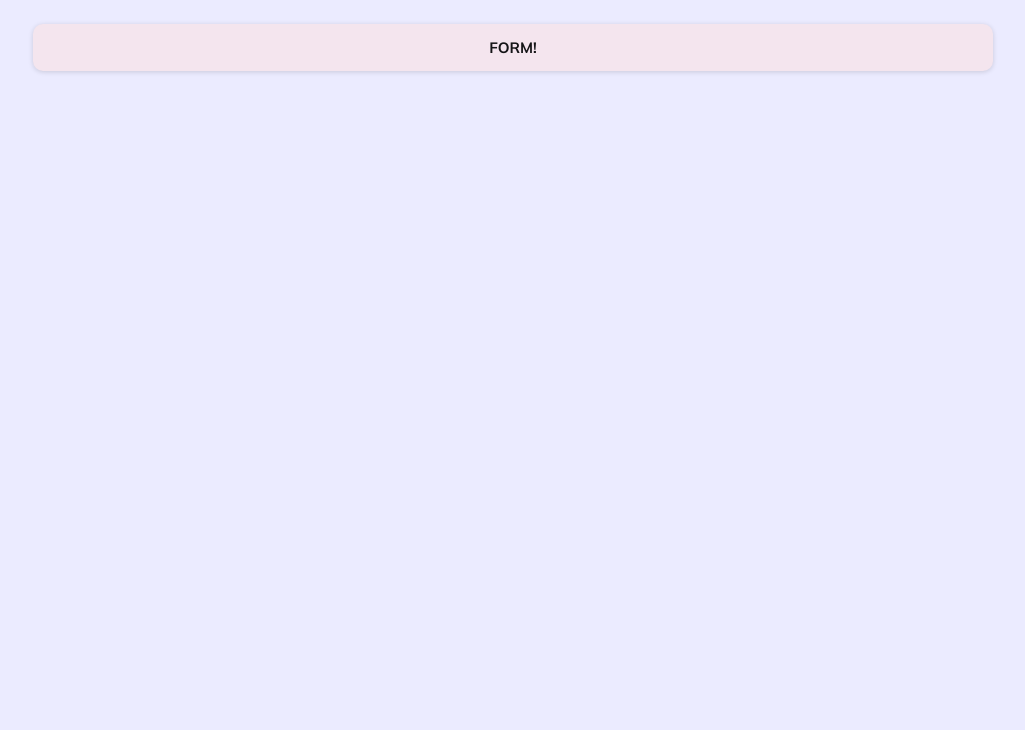
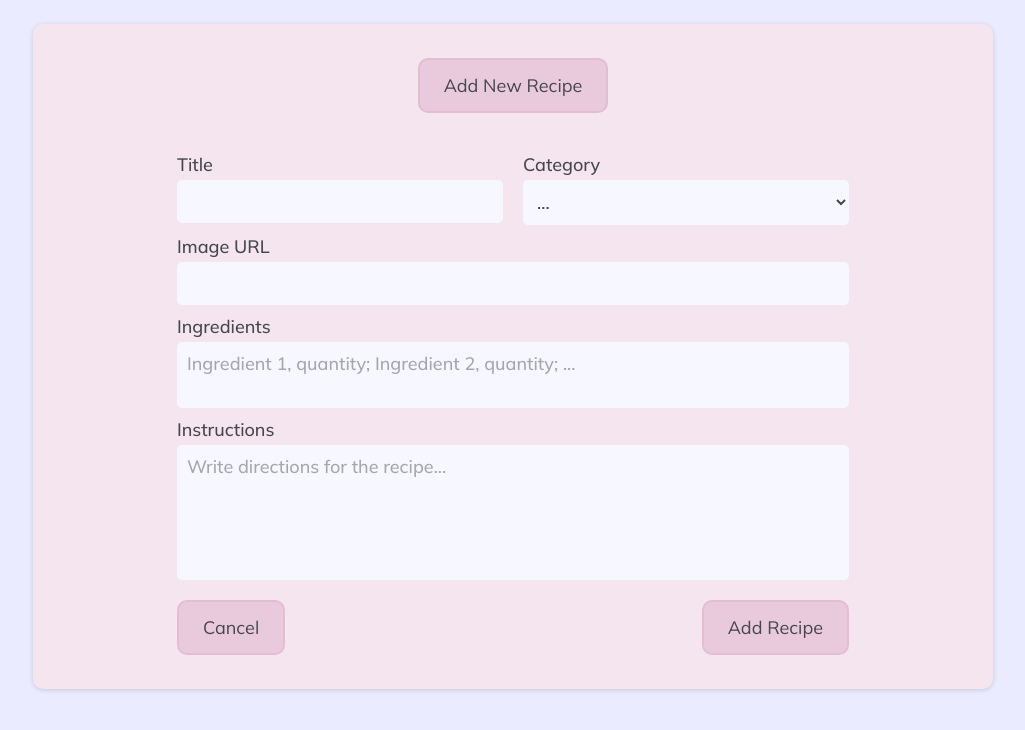
Before and after one commit to elibattistoni/project-demo-recipes-manager, a React (Create React App) app in the folder recipe-manager-app/: page / in a window 1280 px wide. Both pictures are taken after a click on the button "Add New Recipe". Shown: the top 730 px of the page, without its empty margins (127-1152 px from the left). Built offline with nearby package versions, Linux system fonts and the light colour scheme.

Commit message:
Initial form layout and logic for adding new recipe

```diff
--- a/recipe-manager-app/src/components/NewRecipe/NewRecipe.js
+++ b/recipe-manager-app/src/components/NewRecipe/NewRecipe.js
@@ -8,27 +8,30 @@ const NewRecipe = (props) => {
   const [wantsToAdd, setWantsToAdd] = useState(false);
 
   // handler for showing the form (change the state)
-  const showFormHandler = () => setWantsToAdd(true);
+  const toggleFormHandler = () =>
+    setWantsToAdd((currentState) => !currentState);
 
   // handler for hiding the form (change the state)
   const hideFormHandler = () => setWantsToAdd(false);
 
   // handler for adding the recipe
   const addRecipeHandler = (recipeData) => {
-    console.log(recipeData);
+    console.log("recipeData", recipeData);
+    //TODO send request to db
+    setWantsToAdd(false);
   };
 
   return (
-    <Card className={classes["card--new-recipe"]}>
-      {!wantsToAdd && (
-        <button
-          className={classes["btn--new-recipe"]}
-          onClick={showFormHandler}
-        >
-          Add New Recipe
-        </button>
+    <Card className={classes["new-recipe__card"]}>
+      <button
+        className={classes["new-recipe__btn"]}
+        onClick={toggleFormHandler}
+      >
+        Add New Recipe
+      </button>
+      {wantsToAdd && (
+        <RecipeForm onClose={hideFormHandler} onSubmitForm={addRecipeHandler} />
       )}
-      {wantsToAdd && <RecipeForm />}
     </Card>
   );
 };
--- a/recipe-manager-app/src/components/NewRecipe/NewRecipe.module.css
+++ b/recipe-manager-app/src/components/NewRecipe/NewRecipe.module.css
@@ -1,4 +1,4 @@
-.card--new-recipe {
+.new-recipe__card {
   background-color: var(--color-pink-light-60);
   width: 75%;
   margin: auto;
@@ -7,13 +7,14 @@
   padding: 1.4rem 0;
 }
 
-.btn--new-recipe {
+.new-recipe__btn {
   background-color: var(--color-pink-light-20);
   padding: 1.4rem 2.4rem;
-  color: var(--color-pink-dark-40);
   border: 2px solid var(--color-pink);
+  margin-top: 2rem;
+  margin-bottom: 2rem;
 }
 
-.btn--new-recipe:hover, .btn--new-recipe:active {
+.new-recipe__btn:hover, .new-recipe__btn:active {
   background-color: var(--color-pink);
 }
--- a/recipe-manager-app/src/components/NewRecipe/RecipeForm.js
+++ b/recipe-manager-app/src/components/NewRecipe/RecipeForm.js
@@ -1,8 +1,93 @@
+import classes from "./RecipeForm.module.css";
+
 const RecipeForm = (props) => {
+  const categorySelectHandler = (e) => {
+    console.log(e.target.value);
+  };
+
+  const submitHandler = (e) => {
+    e.preventDefault();
+
+    const recipeData = {
+      title: "todo-recipe-title",
+      category: "todo-recipe-category",
+      imageUrl: "todo-recipe-image-url",
+      date: "todo-recipe-date",
+      ingredients: "todo-recipe-ingredients",
+      instructions: "todo-recipe-instructions",
+    };
+
+    props.onSubmitForm(recipeData);
+  };
+
   return (
-    <div>
-      <h2>FORM!</h2>
-    </div>
+    <form onSubmit={submitHandler} className={classes["new-recipe__form"]}>
+      <div className={classes["new-recipe__controls"]}>
+        <div
+          className={`${classes["new-recipe__control"]} ${classes["control--title"]}`}
+        >
+          <label>Title</label>
+          <input type="text" maxLength={30} required />
+          {/* <span>{30 - numCharsTitle}</span> */}
+        </div>
+        <div
+          className={`${classes["new-recipe__control"]} ${classes["control--category"]}`}
+        >
+          <label>Category</label>
+          <select onChange={categorySelectHandler} defaultValue="">
+            <option value="" disabled>
+              ...
+            </option>
+            <option value="risottoPasta">Risotto & Pasta</option>
+            <option value="meatFish">Meat & Fish</option>
+            <option value="veggies&Sides">Veggies & Sides</option>
+            <option value="Desserts">Desserts</option>
+          </select>
+        </div>
+        <div
+          className={`${classes["new-recipe__control"]} ${classes["control--url"]}`}
+        >
+          <label>Image URL</label>
+          <input type="text" maxLength={30} required />
+        </div>
+        <div
+          className={`${classes["new-recipe__control"]} ${classes["control--ingredients"]}`}
+        >
+          <label>Ingredients</label>
+          <textarea
+            placeholder="Ingredient 1, quantity; Ingredient 2, quantity; ..."
+            maxLength={100}
+            required
+          ></textarea>
+        </div>
+        <div
+          className={`${classes["new-recipe__control"]} ${classes["control--instructions"]}`}
+        >
+          <label>Instructions</label>
+          <textarea
+            placeholder="Write directions for the recipe..."
+            maxLength={300}
+            rows={5}
+            required
+          ></textarea>
+        </div>
+      </div>
+      <div className={classes["new-recipe__actions"]}>
+        <button
+          className={classes["new-recipe__actions__button"]}
+          type="button"
+          onClick={props.onClose}
+        >
+          Cancel
+        </button>
+        <button
+          className={classes["new-recipe__actions__button"]}
+          type="submit"
+        >
+          Add Recipe
+        </button>
+      </div>
+    </form>
   );
 };
 
--- a/recipe-manager-app/src/components/NewRecipe/RecipeForm.module.css
+++ b/recipe-manager-app/src/components/NewRecipe/RecipeForm.module.css
@@ -0,0 +1,64 @@
+.new-recipe__form {
+  width: 70%;
+  margin: auto;
+  margin-top: 2rem;
+  font-size: 1.8rem;
+  color: var(--color-grey-w-70)
+}
+
+.new-recipe__controls {
+  display: grid;
+  grid-template-columns: 1fr 1fr;
+  column-gap: 2rem;
+  row-gap: 1rem;
+}
+
+.new-recipe__control {
+  display: flex;
+  flex-direction: column;
+  text-align: left;
+  gap: 0.4rem
+}
+
+.control--url, .control--ingredients, .control--instructions {
+  grid-column: 1 / 3
+}
+
+.new-recipe__control input, .new-recipe__control select, .new-recipe__control textarea {
+  font: inherit;
+  border: none;
+  border-radius: var(--border-radius-small);
+  padding: 1rem;
+  color: inherit;
+  background-color: var(--color-white-light-60);
+}
+
+.new-recipe__control textarea {
+  resize: none;
+}
+
+.new-recipe__control textarea::placeholder {
+  color: var(--color-grey-w-30)
+}
+
+.new-recipe__control input:focus, .new-recipe__control select:focus, .new-recipe__control textarea:focus {
+  outline: none;
+  background-color: var(--color-pink-light-20);
+}
+
+.new-recipe__actions {
+  display: flex;
+  justify-content: space-between;
+}
+
+.new-recipe__actions__button {
+  background-color: var(--color-pink-light-20);
+  padding: 1.4rem 2.4rem;
+  border: 2px solid var(--color-pink);
+  margin-top: 2rem;
+  margin-bottom: 2rem;
+}
+
+.new-recipe__actions__button:hover, .new-recipe__actions__button:active {
+  background-color: var(--color-pink);
+}
--- a/recipe-manager-app/src/components/UI/Card.module.css
+++ b/recipe-manager-app/src/components/UI/Card.module.css
@@ -1,4 +1,4 @@
 .card {
-  border-radius: var(--border-radius-primary);
+  border-radius: var(--border-radius-normal);
   box-shadow: var(--box-shadow-primary)
 }
--- a/recipe-manager-app/src/index.css
+++ b/recipe-manager-app/src/index.css
@@ -122,7 +122,8 @@ Medium: 11px i.e. 0.7rem
 
   --box-shadow-primary: 0 1px 5px rgba(0, 0, 0, 0.15);
 
-  --border-radius-primary: 10px;
+  --border-radius-normal: 10px;
+  --border-radius-small: 5px;
 
 }
 
@@ -149,7 +150,8 @@ body {
 button {
   font-family: inherit;
   cursor: pointer;
-  border-radius: var(--border-radius-primary);
+  color: var(--color-grey-w-70);
+  border-radius: var(--border-radius-normal);
   border: none;
   font-size: 1.8rem;
   transition: all 0.3s;
```
